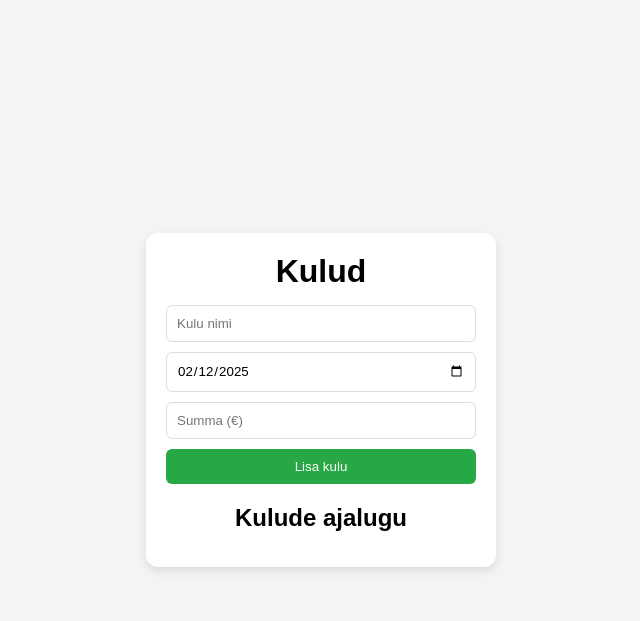
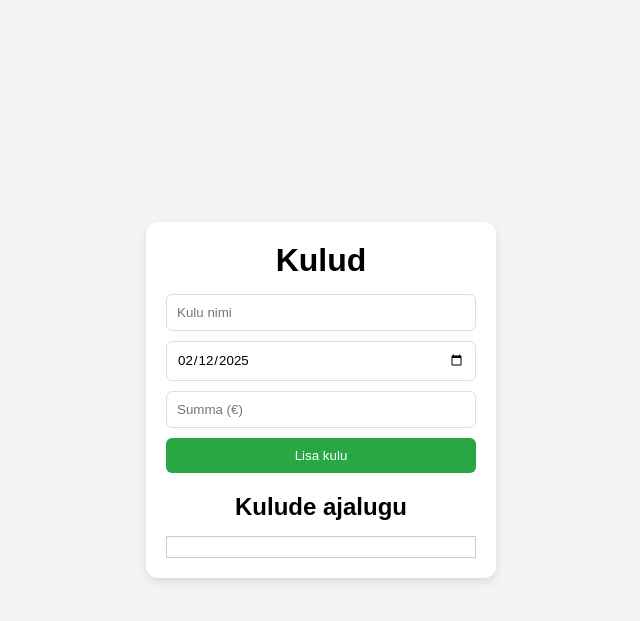
Before and after one commit to TheBighi/kulud-website, a Flask app: page / in a window 1280 px wide. Shown: the top 621 px of the page, without its empty margins (319-959 px from the left). Run offline with Flask 3, Linux system fonts and the light colour scheme; data that the repository does not hold is empty; some libraries are stand-ins or nearby versions.

Commit message:
added scroll list to added expenses so it wouldnt clutter screen

```diff
--- a/static/styles.css
+++ b/static/styles.css
@@ -83,3 +83,11 @@ ul li {
 .delete-btn:hover {
   background: darkred;
 }
+
+#expense-list {
+  max-height: 300px; /* Adjust the height as needed */
+  overflow-y: auto;  /* Enables vertical scrolling */
+  border: 1px solid #ccc; /* Optional: Adds a border for clarity */
+  padding: 10px; /* Optional: Adds spacing inside */
+  list-style-type: none; /* Optional: Removes bullet points */
+}
```
